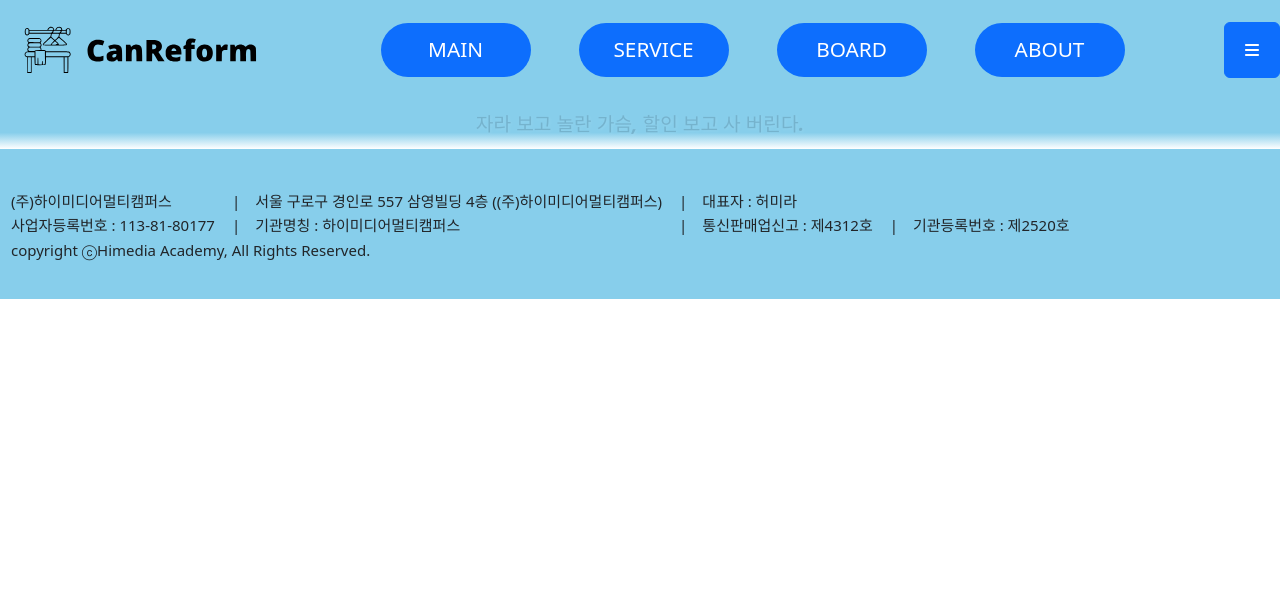
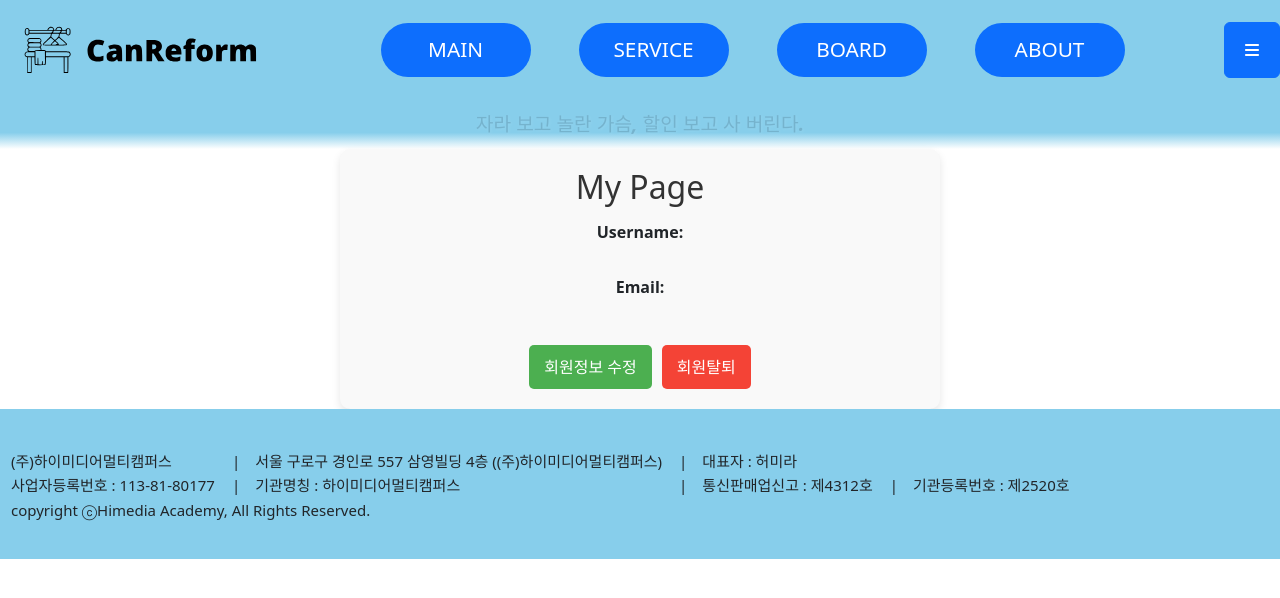
Before and after one commit to SJC-s/CanReform, a React (Vite) app: page /mypage in a window 1280 px wide. Shown: the top 598 px of the page. Built offline with nearby package versions, Linux system fonts and the light colour scheme.

Commit message:
#3 Mypage

```diff
--- a/src/App.jsx
+++ b/src/App.jsx
@@ -17,6 +17,7 @@ import FindUserId from "./component/RfAuthorization/FindUserId.jsx";
 import FindPassword from "./component/RfAuthorization/FindPassword.jsx";
 import ResetPassword from "./component/RfAuthorization/ResetPassword.jsx";
 import ServiceInfo from "./component/RfMain/MainService.jsx";
+import Mypage from "./Mypage.jsx";
 
 const queryClient = new QueryClient();
 export default function App () {
@@ -54,6 +55,7 @@ export default function App () {
                       <Route path="/report" element={<ReformReport isLoggedInId={isLoggedInId}/>} /> {/* 신고 처리 페이지 */}
                       <Route path="/report/details/:postId" element={<ReformReportDetail isLoggedInId={isLoggedInId}/>}/>
                       <Route path="/service" element={<ServiceInfo />} /> {/* 소개 페이지 경로 추가 */}
+                      <Route path="/mypage" element={<Mypage />} /> {/* 마이 페이지 */}
                   </Routes>
                   {/* footer 메뉴 */}
                   <LayoutFooter/>
--- /dev/null
+++ b/src/Mypage.jsx
@@ -0,0 +1,124 @@
+import React, { useEffect, useState } from 'react';
+import axios from 'axios';
+import { useNavigate } from 'react-router-dom';
+import './css/Mypage.css'; // 스타일을 적용할 CSS 파일
+
+axios.defaults.baseURL = 'http://localhost:8080'; // 백엔드 서버 주소
+
+const Mypage = () => {
+    const [userInfo, setUserInfo] = useState({ username: "", email: "" });
+    const [isEditing, setIsEditing] = useState(false);
+    const navigate = useNavigate();
+
+    // 회원정보 조회
+    useEffect(() => {
+        const fetchUserInfo = async () => {
+            const token = localStorage.getItem('token');
+            if (!token) return;
+
+            try {
+                const response = await axios.get('/api/user', {
+                    headers: { Authorization: `Bearer ${token}` },
+                });
+                setUserInfo(response.data);
+            } catch (error) {
+                console.error('Failed to fetch user info:', error);
+                if (error.response && error.response.status === 404) {
+                    alert('사용자를 찾을 수 없습니다. 로그아웃 처리합니다.');
+                    localStorage.removeItem('token');
+                    navigate('/');
+                }
+            }
+        };
+
+        fetchUserInfo();
+    }, [navigate]);
+
+    const handleEdit = () => {
+        setIsEditing(true);
+    };
+
+    const handleChange = (e) => {
+        const { name, value } = e.target;
+        setUserInfo((prev) => ({ ...prev, [name]: value }));
+    };
+
+    const handleSubmit = async (e) => {
+        e.preventDefault();
+        try {
+            const token = localStorage.getItem('token');
+            await axios.put('/api/user', userInfo, {
+                headers: { Authorization: `Bearer ${token}` },
+            });
+            setIsEditing(false);
+            alert('회원정보가 수정되었습니다.');
+        } catch (error) {
+            console.error('Failed to update user info:', error.response ? error.response.data : error.message);
+            alert('회원정보 수정에 실패했습니다.');
+        }
+    };
+
+    const handleDelete = async () => {
+        const confirmation = window.confirm("정말로 회원 탈퇴를 하시겠습니까?");
+        if (!confirmation) return;
+
+        try {
+            const token = localStorage.getItem('token');
+            await axios.delete('/api/user', {
+                headers: {
+                    Authorization: `Bearer ${token}`,
+                },
+            });
+            alert("회원탈퇴가 완료되었습니다.");
+            localStorage.removeItem('token');
+            navigate('/');
+        } catch (error) {
+            console.error("회원탈퇴에 실패했습니다:", error);
+        }
+    };
+
+    return (
+        <div className="mypage-container">
+            <h1 className="mypage-title">My Page</h1>
+            {isEditing ? (
+                <form onSubmit={handleSubmit} className="mypage-form">
+                    <div className="form-group">
+                        <label>닉네임:</label>
+                        <input
+                            type="text"
+                            name="username"
+                            value={userInfo.username}
+                            onChange={handleChange}
+                            required
+                        />
+                    </div>
+                    <div className="form-group">
+                        <label>이메일:</label>
+                        <input
+                            type="email"
+                            name="email"
+                            value={userInfo.email}
+                            onChange={handleChange}
+                            required
+                        />
+                    </div>
+                    <div className="button-group">
+                        <button type="submit" className="submit-button">수정 완료</button>
+                        <button type="button" onClick={() => setIsEditing(false)} className="cancel-button">취소</button>
+                    </div>
+                </form>
+            ) : (
+                <div className="user-info">
+                    <p><strong>Username:</strong> {userInfo.username}</p>
+                    <p><strong>Email:</strong> {userInfo.email}</p>
+                    <div className="button-group">
+                        <button onClick={handleEdit} className="edit-button">회원정보 수정</button>
+                        <button onClick={handleDelete} className="delete-button">회원탈퇴</button>
+                    </div>
+                </div>
+            )}
+        </div>
+    );
+};
+
+export default Mypage;
--- a/src/component/RfMain/MainScroll.jsx
+++ b/src/component/RfMain/MainScroll.jsx
@@ -159,7 +159,7 @@ export default function MainScroll() {
                                 </div>
                                 <div className="col-md-6 text-center">
                                     <img
-                                        src={`http://localhost:8080/api/posts/download/${file.filenames.split(',').pop()}`}
+                                        src={`http://localhost:8080/api/posts/download/${file.filenames?.split(',').pop()}`}
                                         alt={file.title}
                                         className="img-fluid"
                                     />
--- /dev/null
+++ b/src/css/Mypage.css
@@ -0,0 +1,90 @@
+.mypage-container {
+    max-width: 600px;
+    margin: 0 auto;
+    padding: 20px;
+    background-color: #f9f9f9;
+    border-radius: 10px;
+    box-shadow: 0 4px 8px rgba(0, 0, 0, 0.1);
+}
+
+.mypage-title {
+    text-align: center;
+    color: #333;
+    font-size: 2rem;
+    margin-bottom: 1rem;
+}
+
+.user-info, .mypage-form {
+    display: flex;
+    flex-direction: column;
+    gap: 15px;
+}
+
+.form-group {
+    display: flex;
+    flex-direction: column;
+}
+
+.form-group label {
+    font-weight: bold;
+    margin-bottom: 5px;
+}
+
+.form-group input {
+    padding: 8px;
+    border: 1px solid #ccc;
+    border-radius: 5px;
+    font-size: 1rem;
+}
+
+.button-group {
+    display: flex;
+    gap: 10px;
+    justify-content: center;
+    margin-top: 15px;
+}
+
+.edit-button, .delete-button, .submit-button, .cancel-button {
+    padding: 10px 15px;
+    border: none;
+    border-radius: 5px;
+    font-size: 1rem;
+    cursor: pointer;
+    transition: background-color 0.3s;
+}
+
+.edit-button {
+    background-color: #4CAF50;
+    color: white;
+}
+
+.delete-button {
+    background-color: #f44336;
+    color: white;
+}
+
+.submit-button {
+    background-color: #4CAF50;
+    color: white;
+}
+
+.cancel-button {
+    background-color: #888;
+    color: white;
+}
+
+.edit-button:hover {
+    background-color: #45a049;
+}
+
+.delete-button:hover {
+    background-color: #d32f2f;
+}
+
+.submit-button:hover {
+    background-color: #45a049;
+}
+
+.cancel-button:hover {
+    background-color: #666;
+}
```
